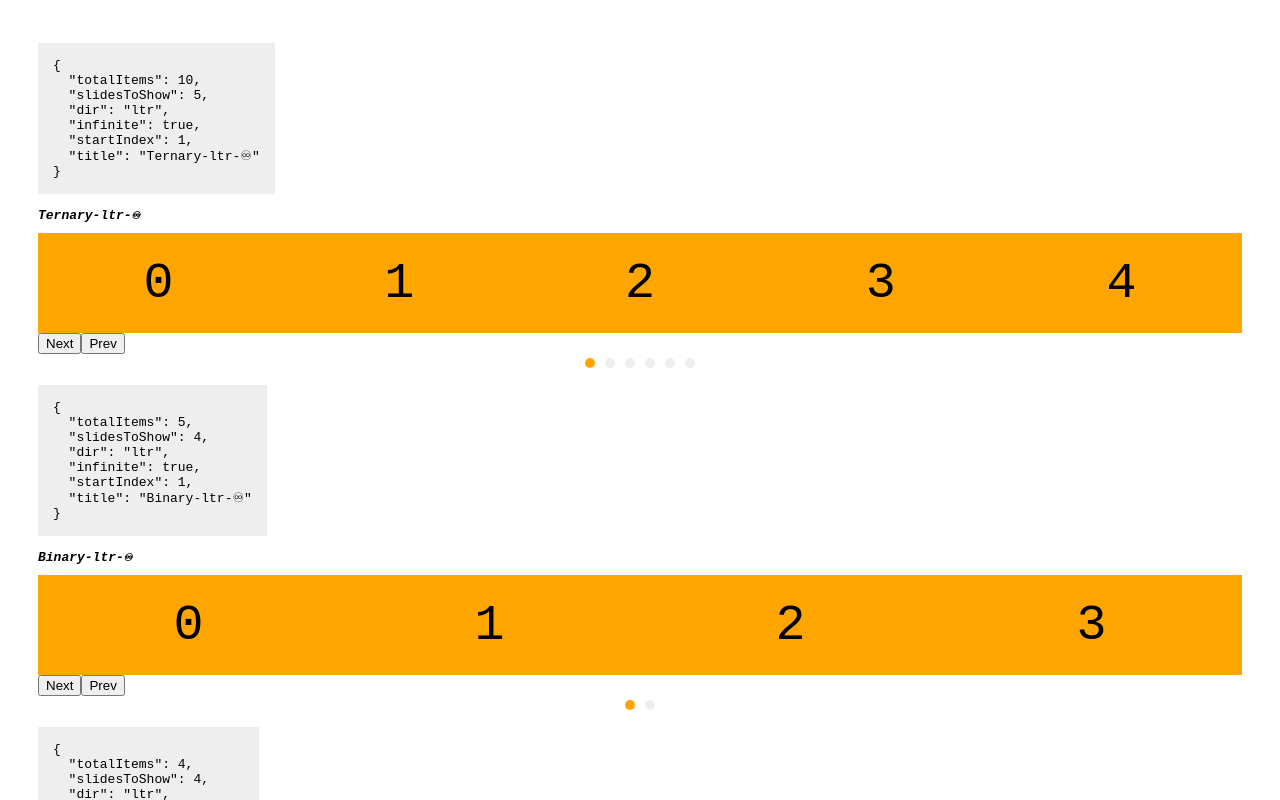
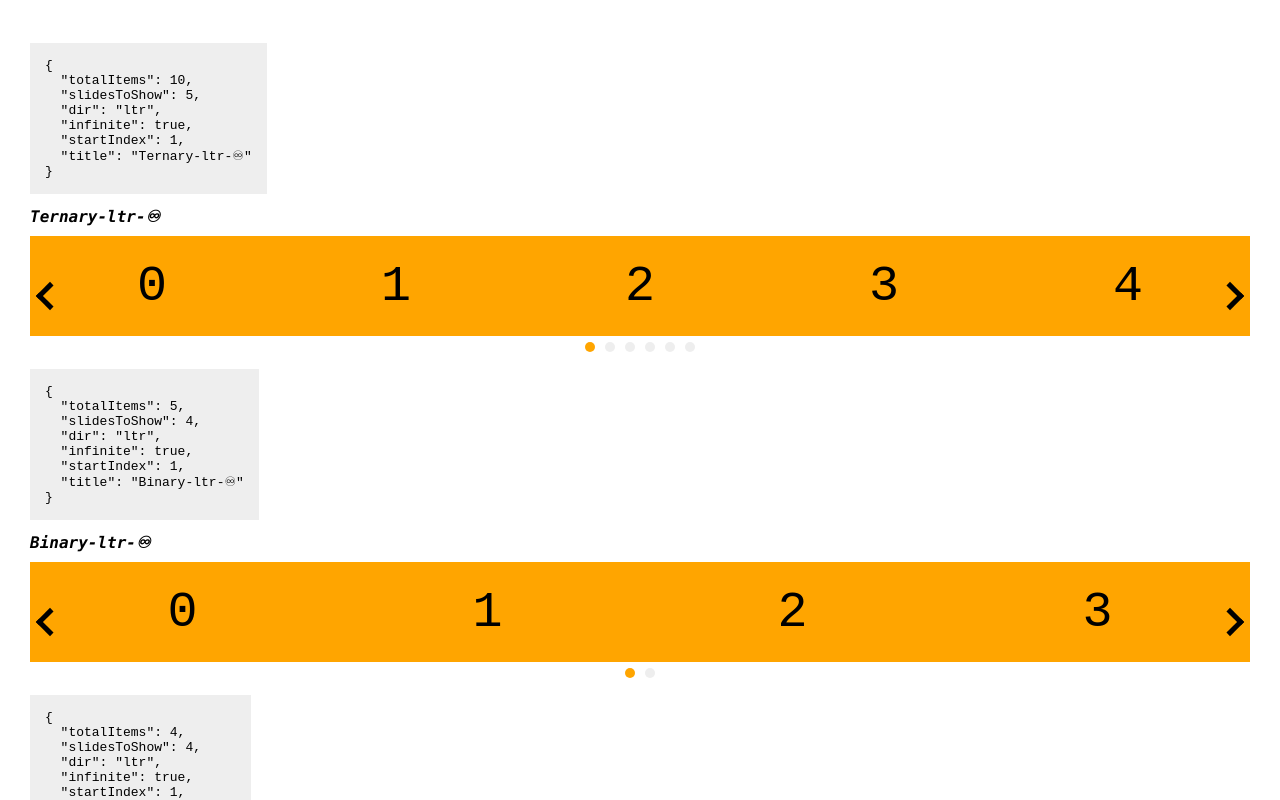
Before and after one commit to tbergman/statecharts-components, a React (Create React App) app in the folder carousel/: page / in a window 1280 px wide. Shown: the top 800 px of the page. Built offline with nearby package versions, Linux system fonts and the light colour scheme.

Commit message:
enhance styles

```diff
--- a/carousel/src/components/FadeCarousel/index.css
+++ b/carousel/src/components/FadeCarousel/index.css
@@ -1,10 +1,4 @@
-*,
-*:before,
-*:after {
-  box-sizing: border-box;
-}
-
-.items-list {
+.fade-carousel .items-list {
   overflow: hidden;
   margin: 0;
   padding: 0;
@@ -12,34 +6,25 @@
   display: block;
 }
 
-.items-group {
+.fade-carousel .items-group {
   height: 100%;
   min-height: 1px;
+  width: 100%;
+  display: flex;
   flex-direction: row;
   flex-wrap: wrap;
   opacity: 0;
   visibility: hidden;
-  display: flex;
   position: absolute;
 }
-.items-group.items-group-active {
+.fade-carousel .items-group.items-group-active {
   opacity: 1;
   visibility: visible;
   transition: opacity 500ms ease 0s, visibility 500ms ease 0s;
   position: relative;
 }
 
-.cf:before,
-.cf:after {
-  display: table;
-  content: " ";
-  zoom: 1;
-}
-.cf:after {
-  clear: both;
-}
-
-.item {
+.fade-carousel .item {
   height: 100%;
   min-height: 1px;
   flex-basis: 0;
--- a/carousel/src/components/FadeCarousel/index.tsx
+++ b/carousel/src/components/FadeCarousel/index.tsx
@@ -46,7 +46,7 @@ export function FadeCarousel(props: CarouselProps) {
     <HeadlessCarousel {...settings}>
       {headlessCarousel => {
         return (
-          <div>
+          <div className="fade-carousel">
             <div className="items-list">
               {headlessCarousel.data.groups.map((group, groupIdx) => (
                 <div
--- a/carousel/src/components/RailCarousel/index.css
+++ b/carousel/src/components/RailCarousel/index.css
@@ -1,10 +1,31 @@
-*,
-*:before,
-*:after {
-  box-sizing: border-box;
+.rail-carousel {
+  position: relative;
 }
 
-.items-list {
+.rail-carousel .next,
+.rail-carousel .prev {
+  position: absolute;
+  top: 50%;
+  background-color: transparent;
+  width: 20px;
+  height: 20px;
+  transform: rotate(45deg);
+  border: solid #000;
+  margin-top: -10px;
+  padding: 0;
+  cursor: pointer;
+  z-index: 10;
+}
+.rail-carousel .prev {
+  left: 10px;
+  border-width: 0 0 5px 5px;
+}
+.rail-carousel .next {
+  right: 10px;
+  border-width: 5px 5px 0 0;
+}
+
+.rail-carousel .items-list {
   overflow: hidden;
   margin: 0;
   padding: 0;
@@ -14,7 +35,7 @@
 
 /* Translate happens on this element */
 /* This element has the long width of total items */
-.items-track {
+.rail-carousel .items-track {
   position: relative;
   top: 0;
   left: 0;
@@ -24,24 +45,18 @@
   transition: transform 350ms ease;
 }
 
-.items-group {
+.rail-carousel .items-group {
+  height: 100%;
+  min-height: 1px;
+  float: left;
+}
+
+.rail-carousel .item {
   float: left;
   height: 100%;
   min-height: 1px;
 }
 
-.cf:before,
-.cf:after {
-  display: table;
-  content: " ";
-  zoom: 1;
+.rail-carousel .dots {
+  text-align: center;
 }
-.cf:after {
-  clear: both;
-}
-
-.item {
-  float: left;
-  height: 100%;
-  min-height: 1px;
-}
--- a/carousel/src/components/RailCarousel/index.tsx
+++ b/carousel/src/components/RailCarousel/index.tsx
@@ -15,7 +15,7 @@ function Dots({
   activeIndex: number;
 }) {
   return (
-    <div style={{ textAlign: "center" }}>
+    <div className="dots">
       {dots.map((_, i) => (
         <div
           key={i}
@@ -71,7 +71,7 @@ export function RailCarousel(props: CarouselProps) {
   return (
     <HeadlessCarousel {...settings}>
       {headlessCarousel => (
-        <div>
+        <div className="rail-carousel">
           <div className="items-list" ref={listRef}>
             <div
               className="items-track cf"
@@ -83,11 +83,7 @@ export function RailCarousel(props: CarouselProps) {
               }}
             >
               {items.map((item, itemIdx) => (
-                <div
-                  className="cf items-group"
-                  key={itemIdx}
-                  id={`group-${itemIdx}`}
-                >
+                <div className="cf items-group" key={itemIdx}>
                   <div
                     className="item"
                     style={{ width: itemWidth, overflow: "hidden" }}
@@ -104,21 +100,19 @@ export function RailCarousel(props: CarouselProps) {
           </div>
           {headlessCarousel.type !== "Unary" && (
             <button
+              className="next"
               onClick={() => {
                 headlessCarousel.next();
               }}
-            >
-              Next
-            </button>
+            />
           )}
           {headlessCarousel.type !== "Unary" && (
             <button
+              className="prev"
               onClick={() => {
                 headlessCarousel.prev();
               }}
-            >
-              Prev
-            </button>
+            />
           )}
           {hasAutoPlay(settings) &&
             typeof headlessCarousel.state === "object" &&
--- a/carousel/src/index.css
+++ b/carousel/src/index.css
@@ -1,13 +1,29 @@
 body {
   margin: 0;
-  font-family: -apple-system, BlinkMacSystemFont, 'Segoe UI', 'Roboto', 'Oxygen',
-    'Ubuntu', 'Cantarell', 'Fira Sans', 'Droid Sans', 'Helvetica Neue',
+  font-family: -apple-system, BlinkMacSystemFont, "Segoe UI", "Roboto", "Oxygen",
+    "Ubuntu", "Cantarell", "Fira Sans", "Droid Sans", "Helvetica Neue",
     sans-serif;
   -webkit-font-smoothing: antialiased;
   -moz-osx-font-smoothing: grayscale;
 }
 
 code {
-  font-family: source-code-pro, Menlo, Monaco, Consolas, 'Courier New',
+  font-family: source-code-pro, Menlo, Monaco, Consolas, "Courier New",
     monospace;
 }
+
+*,
+*:before,
+*:after {
+  box-sizing: border-box;
+}
+
+.cf:before,
+.cf:after {
+  display: table;
+  content: " ";
+  zoom: 1;
+}
+.cf:after {
+  clear: both;
+}
--- a/carousel/src/index.tsx
+++ b/carousel/src/index.tsx
@@ -1,5 +1,6 @@
 import React from "react";
 import ReactDOM from "react-dom";
 import { Router } from "./Root";
+import "./index.css";
 
 ReactDOM.render(<Router />, document.getElementById("root"));
```
